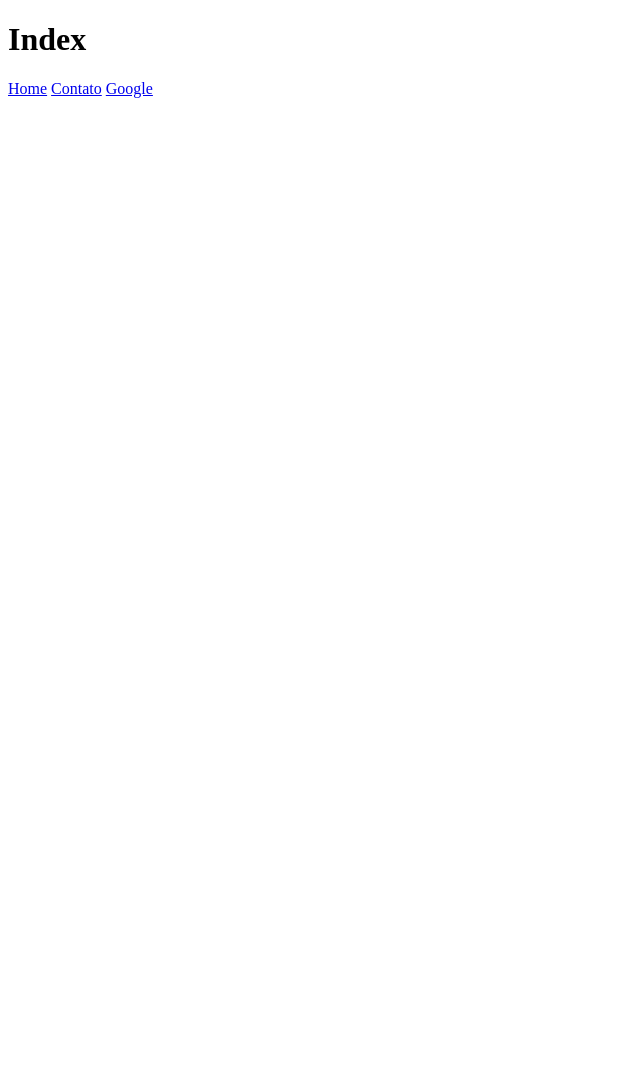
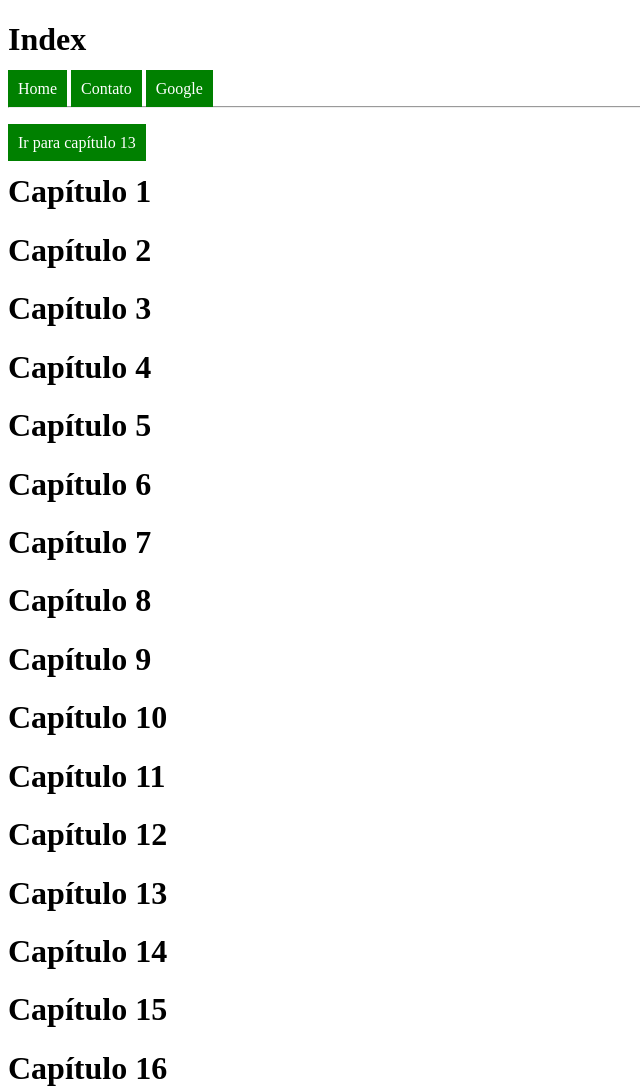
Before and after one commit to geissonlucaso/Web, a plain HTML site: page HTML5/Link/index-link.html in a window 1280 px wide. Shown: the whole page, without its empty margins (0-640 px from the left). Before the commit the page ends 800 px from the top, so only its background shows below. Drawn offline with Linux system fonts and the light colour scheme.

Commit message:
Links: estados e bookmark.

```diff
--- a/HTML5/Link/index-link.html
+++ b/HTML5/Link/index-link.html
@@ -4,6 +4,40 @@
 	<meta charset="utf-8">
 	<meta name="viewport" content="width=device-width, initial-scale=1">
 	<title>Index Link</title>
+	<style type="text/css">
+
+		a{
+			padding: 10px;
+			margin: 0px;
+		}
+
+		a:link{
+			background-color: green;
+			color: white;
+			text-decoration: none;
+		}
+
+		a:active{
+			background-color: red;
+			color: white;
+			text-decoration: underline;
+		}
+
+		/*
+		a:visited{
+			background-color: gray;
+			color: white;
+			text-decoration: none;
+		}
+		*/
+
+		a:hover{
+			background-color: green;
+			color: white;
+			text-decoration: none;
+			border-radius: 20px;
+		}
+	</style>
 </head>
 <body>
 	<h1>Index</h1>
@@ -11,5 +45,25 @@
 	<a href="#">Home</a>
 	<a href="contato-link.html">Contato</a>
 	<a href="httpS://google.com" target="_blank">Google</a>
+	<hr>
+	<br>
+	<a href="#C13">Ir para capítulo 13</a>
+	<h1>Capítulo 1</h1>
+	<h1>Capítulo 2</h1>
+	<h1>Capítulo 3</h1>
+	<h1>Capítulo 4</h1>
+	<h1>Capítulo 5</h1>
+	<h1>Capítulo 6</h1>
+	<h1>Capítulo 7</h1>
+	<h1>Capítulo 8</h1>
+	<h1>Capítulo 9</h1>
+	<h1>Capítulo 10</h1>
+	<h1>Capítulo 11</h1>
+	<h1>Capítulo 12</h1>
+	<h1 id="C13">Capítulo 13</h1>
+	<h1>Capítulo 14</h1>
+	<h1>Capítulo 15</h1>
+	<h1>Capítulo 16</h1>
+
 </body>
 </html>
```
